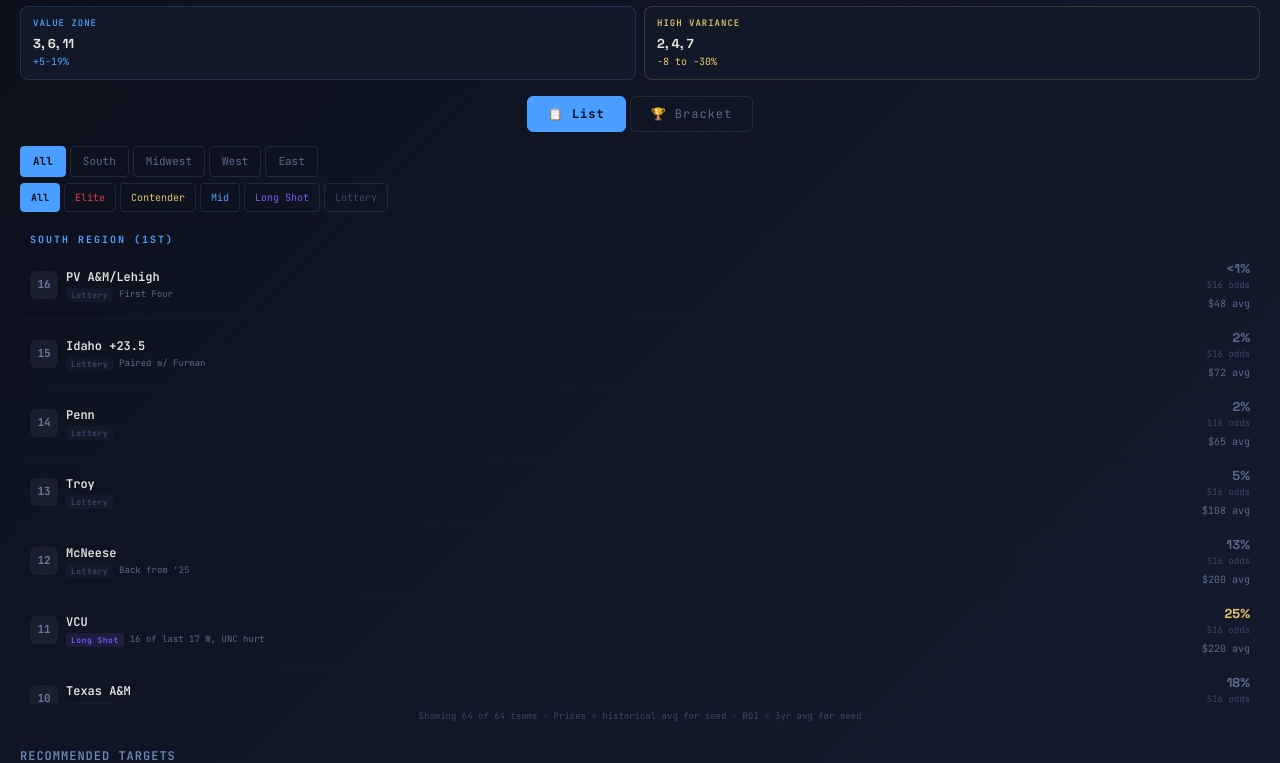
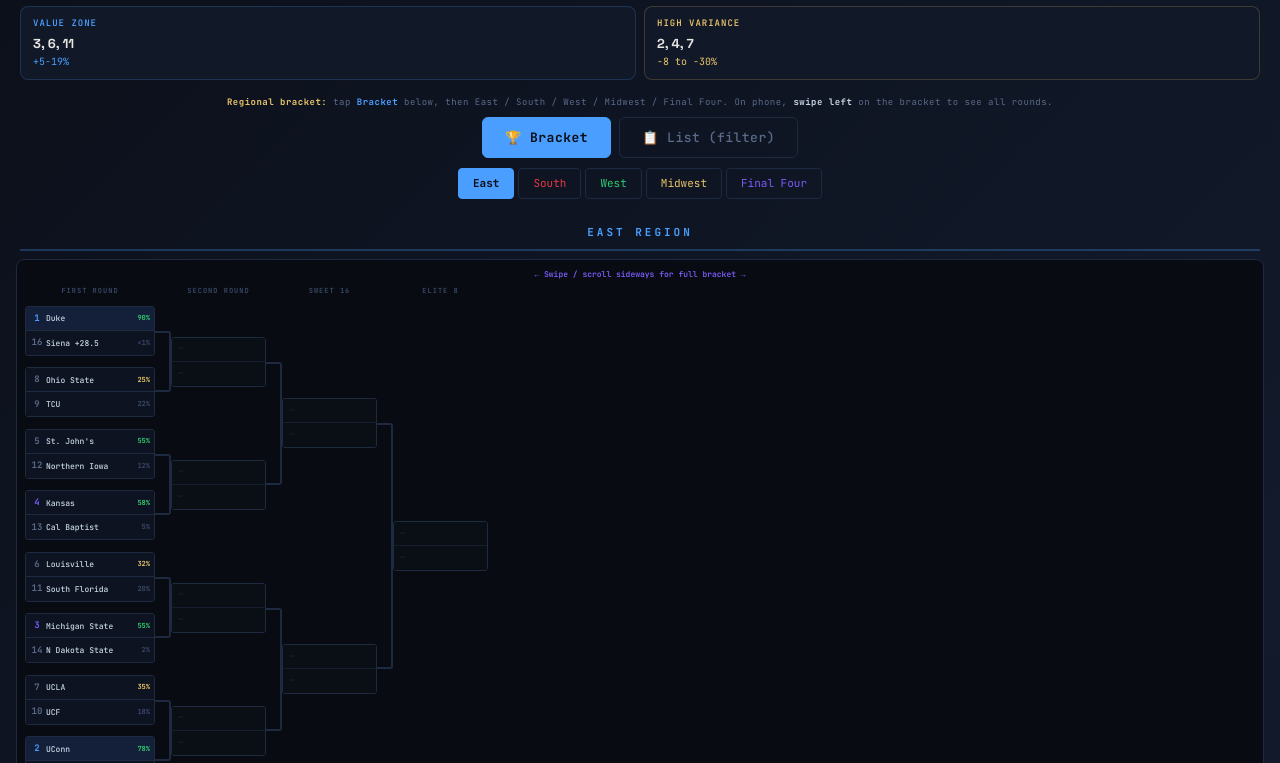
Before and after one commit to bswike/bpl, a React (Vite) app in the folder fpl-dashboard/: page /calcutta in a window 1280 px wide. Shown: the part 417-1180 px from the top of the page. Built offline with nearby package versions, Linux system fonts and the light colour scheme.

Commit message:
bracket viewed

```diff
--- a/fpl-dashboard/src/components/Calcutta.jsx
+++ b/fpl-dashboard/src/components/Calcutta.jsx
@@ -1333,7 +1333,7 @@ function RegionBracket({ region }) {
     W: { name: "WEST", color: "#2ecc71" },
     E: { name: "EAST", color: "#4a9eff" },
   };
-  const meta = regionMeta[region];
+  const meta = regionMeta[region] || regionMeta.E;
 
   const Slot = ({ team, border }) => {
     if (!team) return (
@@ -1382,13 +1382,30 @@ function RegionBracket({ region }) {
       <div style={{ textAlign: 'center', marginBottom: 8, padding: '6px 0', borderBottom: `2px solid ${meta.color}44` }}>
         <span style={{ fontSize: 11, fontWeight: 700, letterSpacing: 3, color: meta.color }}>{meta.name} REGION</span>
       </div>
-      <div style={{ overflowX: 'auto', WebkitOverflowScrolling: 'touch', paddingBottom: 4 }}>
-        <div style={{ display: 'flex', marginBottom: 4, minWidth: 480 }}>
+      <div
+        style={{
+          overflowX: "auto",
+          WebkitOverflowScrolling: "touch",
+          touchAction: "pan-x pan-y",
+          paddingBottom: 8,
+          paddingTop: 4,
+          border: "1px solid #1e2a40",
+          borderRadius: 8,
+          background: "#080c12",
+          marginLeft: -4,
+          marginRight: -4,
+        }}
+        aria-label="Regional bracket — scroll horizontally to see all rounds"
+      >
+        <div style={{ fontSize: 8, color: "#7c5cfc", textAlign: "center", padding: "4px 8px 6px", fontWeight: 600 }}>
+          ← Swipe / scroll sideways for full bracket →
+        </div>
+        <div style={{ display: 'flex', marginBottom: 4, minWidth: 480, paddingLeft: 8, paddingRight: 8 }}>
           {roundCols.map((c, i) => (
             <div key={i} style={{ width: c.w, minWidth: c.w, flexShrink: 0, textAlign: 'center', fontSize: 7, color: '#3a4a6a', letterSpacing: 1, fontWeight: 600 }}>{c.label}</div>
           ))}
         </div>
-        <div style={{ display: 'flex', height: TOTAL_H, minWidth: 480 }}>
+        <div style={{ display: 'flex', height: TOTAL_H, minWidth: 480, paddingLeft: 8, paddingRight: 8, paddingBottom: 8 }}>
           <div style={{ display: 'flex', flexDirection: 'column', justifyContent: 'space-around', width: 130, minWidth: 130, flexShrink: 0 }}>
             {r64.map(([t, b], i) => <Match key={i} top={t} bot={b} />)}
           </div>
@@ -1434,7 +1451,21 @@ function FinalFourBracket() {
       <div style={{ textAlign: 'center', marginBottom: 8, padding: '6px 0', borderBottom: '2px solid #7c5cfc44' }}>
         <span style={{ fontSize: 11, fontWeight: 700, letterSpacing: 3, color: '#7c5cfc' }}>FINAL FOUR</span>
       </div>
-      <div style={{ overflowX: 'auto', WebkitOverflowScrolling: 'touch' }}>
+      <div
+        style={{
+          overflowX: "auto",
+          WebkitOverflowScrolling: "touch",
+          touchAction: "pan-x pan-y",
+          border: "1px solid #1e2a40",
+          borderRadius: 8,
+          background: "#080c12",
+          padding: "8px 8px 12px",
+        }}
+        aria-label="Final Four bracket"
+      >
+        <div style={{ fontSize: 8, color: "#7c5cfc", textAlign: "center", marginBottom: 6, fontWeight: 600 }}>
+          ← Scroll if needed →
+        </div>
         <div style={{ display: 'flex', marginBottom: 4, minWidth: 380 }}>
           {[{ w: 150, l: 'SEMIFINAL' }, { w: 16, l: '' }, { w: 130, l: 'CHAMPIONSHIP' }, { w: 16, l: '' }, { w: 70, l: '' }].map((c, i) => (
             <div key={i} style={{ width: c.w, minWidth: c.w, flexShrink: 0, textAlign: 'center', fontSize: 7, color: '#3a4a6a', letterSpacing: 1, fontWeight: 600 }}>{c.l}</div>
@@ -1484,7 +1515,7 @@ function FinalFourBracket() {
 function AuctionPrep() {
   const [regionFilter, setRegionFilter] = useState("All");
   const [showTier, setShowTier] = useState("All");
-  const [viewMode, setViewMode] = useState("list");
+  const [viewMode, setViewMode] = useState("bracket");
   const [bracketRegion, setBracketRegion] = useState("E");
 
   const getTier = (odds) => {
@@ -1547,16 +1578,22 @@ function AuctionPrep() {
         ))}
       </div>
 
-      {/* View Toggle */}
-      <div style={{ display: 'flex', gap: 4, marginBottom: 14, justifyContent: 'center' }}>
-        {["list", "bracket"].map(m => (
-          <button key={m} onClick={() => setViewMode(m)} style={{
-            padding: '8px 20px', background: viewMode === m ? '#4a9eff' : 'transparent',
-            border: `1px solid ${viewMode === m ? '#4a9eff' : '#1e2a40'}`, borderRadius: 6,
-            color: viewMode === m ? '#0a0e17' : '#5a6a8a', fontFamily: 'inherit', fontSize: 12,
-            fontWeight: viewMode === m ? 700 : 400, cursor: 'pointer', letterSpacing: 1,
-          }}>{m === "list" ? "📋 List" : "🏆 Bracket"}</button>
-        ))}
+      {/* View Toggle — bracket is wide; scroll/swipe horizontally on small screens */}
+      <div style={{ marginBottom: 10, textAlign: "center" }}>
+        <div style={{ fontSize: 9, color: "#5a6a8a", letterSpacing: 0.5, marginBottom: 8, lineHeight: 1.4 }}>
+          <strong style={{ color: "#e9c46a" }}>Regional bracket:</strong> tap <strong style={{ color: "#4a9eff" }}>Bracket</strong> below, then East / South / West / Midwest / Final Four.
+          On phone, <strong style={{ color: "#c8d6e5" }}>swipe left</strong> on the bracket to see all rounds.
+        </div>
+        <div style={{ display: "flex", gap: 8, justifyContent: "center", flexWrap: "wrap" }}>
+          {["bracket", "list"].map(m => (
+            <button key={m} type="button" onClick={() => setViewMode(m)} style={{
+              padding: "10px 22px", background: viewMode === m ? "#4a9eff" : "transparent",
+              border: `1px solid ${viewMode === m ? "#4a9eff" : "#1e2a40"}`, borderRadius: 6,
+              color: viewMode === m ? "#0a0e17" : "#5a6a8a", fontFamily: "inherit", fontSize: 13,
+              fontWeight: viewMode === m ? 700 : 500, cursor: "pointer", letterSpacing: 0.5,
+            }}>{m === "list" ? "📋 List (filter)" : "🏆 Bracket"}</button>
+          ))}
+        </div>
       </div>
 
       {viewMode === "list" ? (
```
